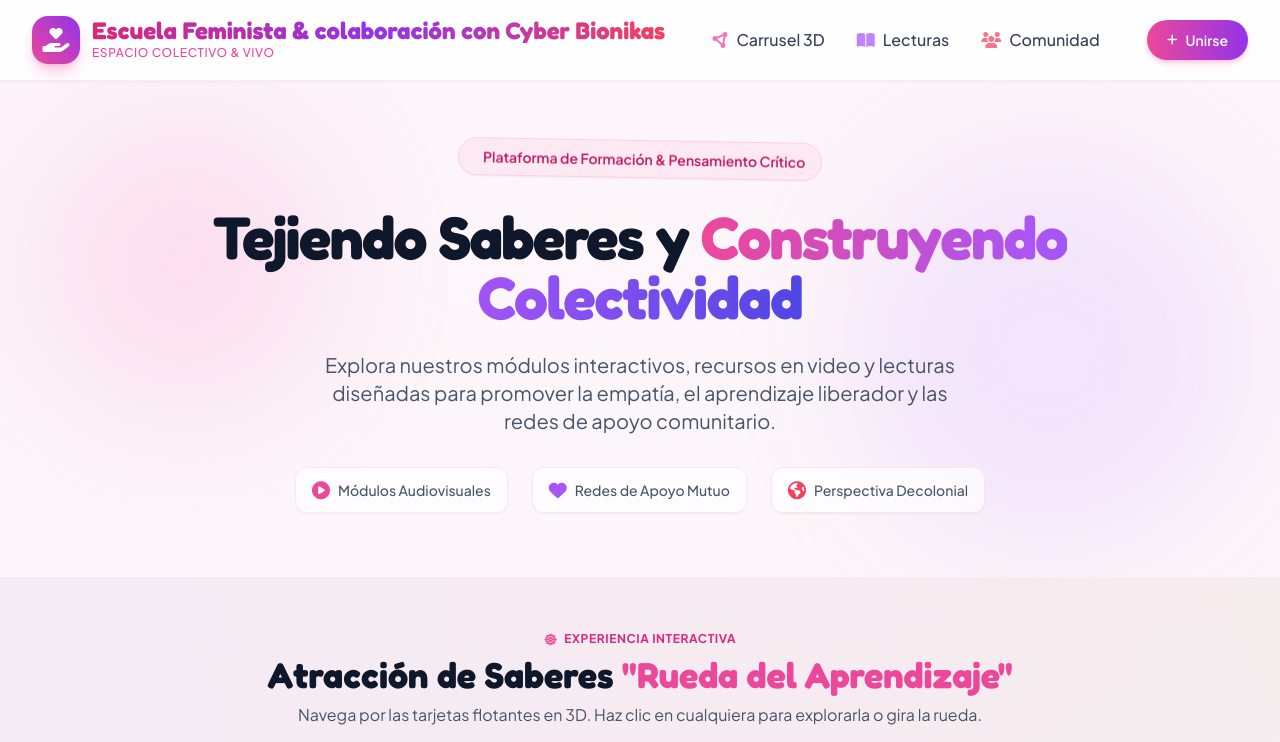
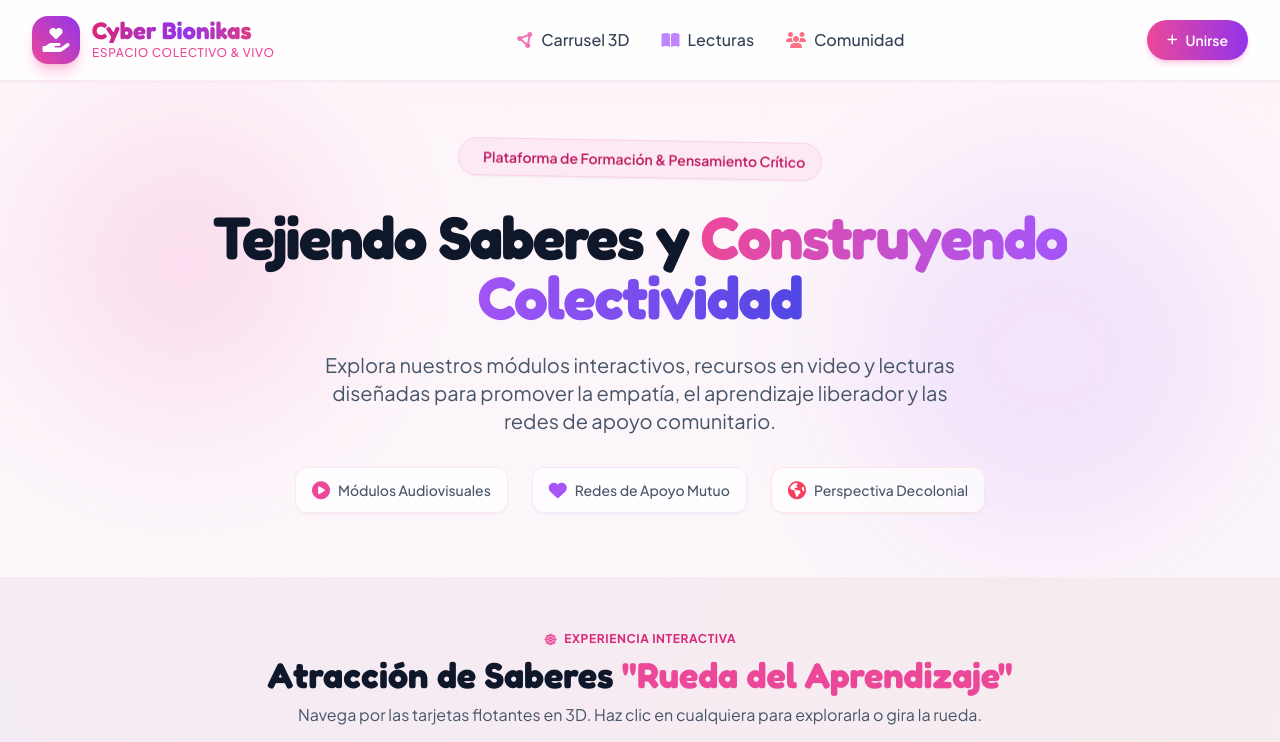
Before and after one commit to derlyn-Garzon/blogcarruselfeminista, a plain HTML site: page index.html in a window 1280 px wide. Shown: the top 742 px of the page. Drawn offline with nearby package versions, Linux system fonts and the light colour scheme; some icons are missing.

Commit message:
Cyberr bionikas solo

```diff
--- a/index.html
+++ b/index.html
@@ -49,7 +49,7 @@
           <i class="fa-solid fa-hand-holding-heart text-2xl"></i>
         </div>
         <div>
-          <span class="font-heading font-bold text-2xl bg-gradient-to-r from-pink-600 via-purple-600 to-rose-500 bg-clip-text text-transparent block leading-none">Escuela Feminista & colaboración con Cyber Bionikas </span>
+          <span class="font-heading font-bold text-2xl bg-gradient-to-r from-pink-600 via-purple-600 to-rose-500 bg-clip-text text-transparent block leading-none">Cyber Bionikas </span>
           <span class="text-xs font-medium text-pink-500 tracking-wider uppercase block mt-0.5">Espacio Colectivo & Vivo</span>
         </div>
       </a>
```
